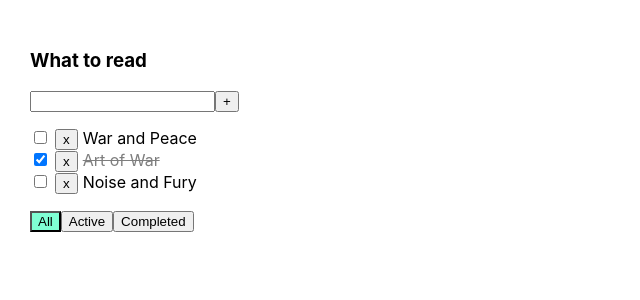
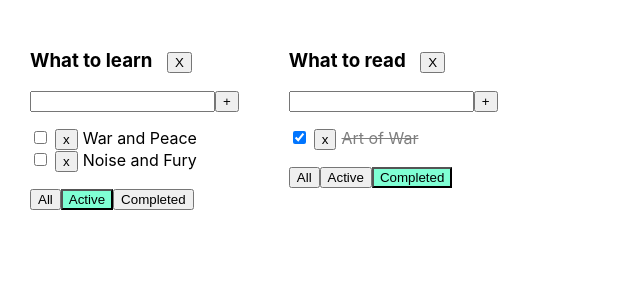
Before and after one commit to LetsGoMaan/newToDoList, a React (Create React App) app: page / in a window 1280 px wide. Shown: the top 300 px of the page, without its empty margins (0-640 px from the left). Built offline with nearby package versions, Linux system fonts and the light colour scheme.

Commit message:
5. A new entity for storing Todolists, separate filtering of tasks, transformation of an array of tasks into an object with an associative array, refactoring of functions for working with a specific Todolist, implementation of the function of deleting Todolists.

```diff
--- a/src/App.tsx
+++ b/src/App.tsx
@@ -1,62 +1,101 @@
 import React, {useState} from "react";
 import styles from "./App.module.css";
-import {TaskType, Todolist} from "./components/Todolist/Todolist";
+import {Todolist} from "./components/Todolist/Todolist";
 import {v1} from "uuid";
 
 export type FilterButtonType = "all" | "active" | "completed"
 
+type TodolistType = {
+    id: string
+    title: string
+    filter: FilterButtonType
+}
+
 function App() {
-    let [tasks, setTasks] = useState<Array<TaskType>> ([
+    const todolists1 = v1()
+    const todolists2 = v1()
+
+    const [todolists, setTodolists] = useState<Array<TodolistType>>([
+        {id: todolists1, title: "What to learn", filter: "active"},
+        {id: todolists2, title: "What to read", filter: "completed"},
+    ])
+    const [tasksObj, setTasks] = useState({
+        [todolists1]: [
             {id: v1(), title: "War and Peace", isDone: false},
             {id: v1(), title: "Art of War", isDone: true},
             {id: v1(), title: "Noise and Fury", isDone: false},
-
-        ])
-    const [filter, setFilter] = useState<FilterButtonType>("all")
+        ],
+        [todolists2]: [
+            {id: v1(), title: "War and Peace", isDone: false},
+            {id: v1(), title: "Art of War", isDone: true},
+            {id: v1(), title: "Noise and Fury", isDone: false},
+        ]
+    })
 
 
-    const removeTask = (taskId: string) => {
-        const filteredTasks = tasks.filter(task => task.id !== taskId)
-        setTasks(filteredTasks)
+    const removeTask = (taskId: string, todolistId: string) => {
+        const tasks = tasksObj[todolistId]
+        tasksObj[todolistId] = tasks.filter(task => task.id !== taskId)
+
+        setTasks({...tasksObj})
     }
-    const changeFilter = (filter: FilterButtonType ) => {
-        setFilter(filter)
+    const changeFilter = (filter: FilterButtonType, todolistId: string) => {
+        const todolist = todolists.find(todo => todo.id === todolistId )
+        if(todolist) {
+            todolist.filter = filter
+            setTodolists([...todolists])
+        }
+
     }
-    const addTask = (newTaskTitle: string) => {
+    const addTask = (newTaskTitle: string, todolistId: string) => {
+        const tasks = tasksObj[todolistId]
         const newTask = {id: v1(), title: newTaskTitle, isDone: false}
-        setTasks([newTask, ...tasks])
+        tasksObj[todolistId] = [newTask, ...tasks ]
+        setTasks({...tasksObj})
     }
-    const changeTaskStatus = (taskId: string, isDone: boolean) => {
+    const changeTaskStatus = (taskId: string, isDone: boolean, todolistId: string) => {
+        const tasks = tasksObj[todolistId]
         const task = tasks.find(task => task.id === taskId)
-        if(task) {
+        if (task) {
             task.isDone = isDone
+            setTasks({...tasksObj})
         }
-        setTasks([...tasks])
+    }
+    const removeTodolist = (todolistId: string) => {
+        const filteredTodolist = todolists.filter(todo => todo.id !== todolistId)
+        setTodolists([...filteredTodolist])
+        delete tasksObj[todolistId]
+        setTasks({...tasksObj})
     }
 
-    let filteredTasks = tasks
-    if( filter === "active") {
-        filteredTasks = tasks.filter(task => !task.isDone )
-    }
-    if( filter === "completed") {
-        filteredTasks = tasks.filter(task => task.isDone )
-    }
 
 
 
     return (
         <div className={styles.appContainer}>
-            <Todolist
-                title={"What to read"}
-                tasks={filteredTasks}
-                removeTask={removeTask}
-                changeFilter = {changeFilter}
-                addTask={addTask}
-                changeTaskStatus={changeTaskStatus}
-                filter={filter}
-            />
-
-
+            {todolists.map(todo => {
+                let filteredTasks = tasksObj[todo.id]
+                if (todo.filter === "active") {
+                    filteredTasks = filteredTasks.filter(task => !task.isDone)
+                }
+                if (todo.filter === "completed") {
+                    filteredTasks = filteredTasks.filter(task => task.isDone)
+                }
+                return (
+                    <Todolist
+                        key={todo.id}
+                        todoId={todo.id}
+                        title={todo.title}
+                        tasks={filteredTasks}
+                        removeTask={removeTask}
+                        changeFilter={changeFilter}
+                        addTask={addTask}
+                        changeTaskStatus={changeTaskStatus}
+                        filter={todo.filter}
+                        removeTodolist={removeTodolist}
+                    />
+                )
+            })}
         </div>
     );
 }
--- a/src/components/Todolist/Todolist.module.css
+++ b/src/components/Todolist/Todolist.module.css
@@ -1,4 +1,7 @@
-
+.todoTitle {
+    display: inline-block;
+    margin-right: 10px;
+}
 .tasksList {
     padding: 0;
 }
--- a/src/components/Todolist/Todolist.tsx
+++ b/src/components/Todolist/Todolist.tsx
@@ -10,13 +10,15 @@ export type TaskType = {
 }
 
 type TodolistPropsType = {
+    todoId: string
     title: string
     tasks: Array<TaskType>
-    removeTask: (taskId: string) => void
-    changeFilter: (filter: FilterButtonType) => void
-    addTask: (newTaskTitle: string) => void
-    changeTaskStatus: (taskId: string, isDone: boolean) => void
+    removeTask: (taskId: string, todolistId: string) => void
+    changeFilter: (filter: FilterButtonType, todolistId: string) => void
+    addTask: (newTaskTitle: string,  todolistId: string) => void
+    changeTaskStatus: (taskId: string, isDone: boolean, todolistId: string) => void
     filter: FilterButtonType
+    removeTodolist:(todolistId: string) => void
 }
 
 export const Todolist = (props: TodolistPropsType) => {
@@ -29,13 +31,13 @@ export const Todolist = (props: TodolistPropsType) => {
     }
     const onKeyDownHandler = (e: KeyboardEvent<HTMLInputElement>) => {
         if (e.key === "Enter") {
-            props.addTask(newTaskTitle)
+            props.addTask(newTaskTitle, props.todoId)
             setNewTaskTitle("")
         }
     }
     const addTaskHandler = () => {
         if(newTaskTitle.trim() !== '') {
-            props.addTask(newTaskTitle.trim())
+            props.addTask(newTaskTitle.trim(), props.todoId)
             setNewTaskTitle("")
         } else {
             setError('Title is required')
@@ -43,19 +45,22 @@ export const Todolist = (props: TodolistPropsType) => {
 
     }
     const onAllClickHandler = () => {
-        props.changeFilter("all")
+        props.changeFilter("all", props.todoId)
     }
     const onActiveClickHandler = () => {
-        props.changeFilter("active")
+        props.changeFilter("active", props.todoId)
     }
     const onCompletedClickHandler = () => {
-        props.changeFilter("completed")
+        props.changeFilter("completed", props.todoId)
+    }
+    const onClickDeleteHandler = () => {
+        props.removeTodolist(props.todoId)
     }
 
     return (
         <>
             <div className={styles.todolistContainer}>
-                <h3>{props.title}</h3>
+                <h3 className={styles.todoTitle}>{props.title}</h3> <button onClick={onClickDeleteHandler}>X</button>
                 <div>
                     <input value={newTaskTitle}
                            onChange={onChangeHandler}
@@ -68,10 +73,10 @@ export const Todolist = (props: TodolistPropsType) => {
                 <ul className={styles.tasksList}>
                     {props.tasks.map((task) => {
                             const onRemoveTaskHandler = () => {
-                                props.removeTask(task.id)
+                                props.removeTask(task.id, props.todoId)
                             }
                             const onChangeTaskStatusHandler = (e: ChangeEvent<HTMLInputElement>) => {
-                                props.changeTaskStatus(task.id, e.currentTarget.checked)
+                                props.changeTaskStatus(task.id, e.currentTarget.checked, props.todoId)
                             }
                         return (
                             <li key={task.id} className={styles.tasks}><input onChange={onChangeTaskStatusHandler} type="checkbox" checked={task.isDone}/>
```
Also changed, not shown: 1 other file (tests, documents, lock files or other folders).
